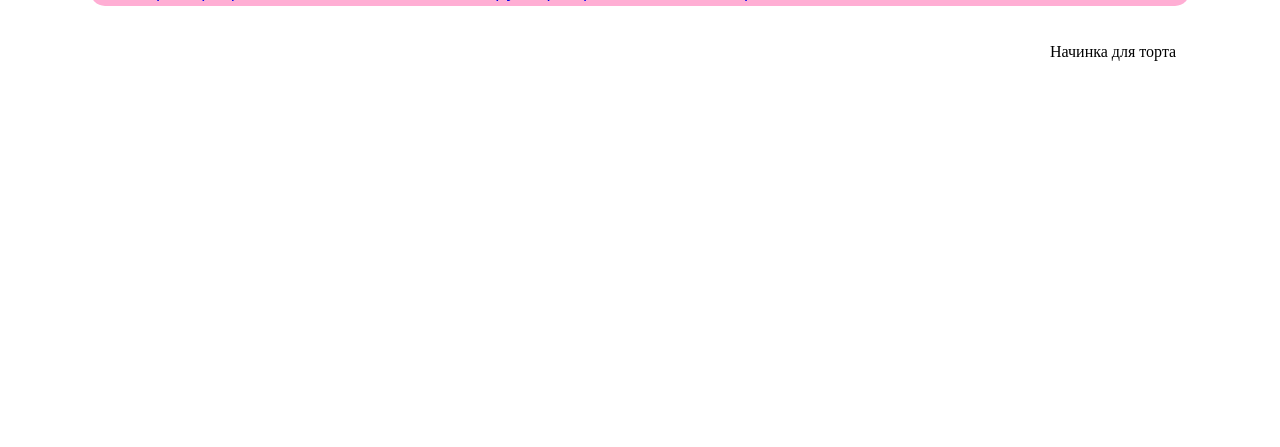
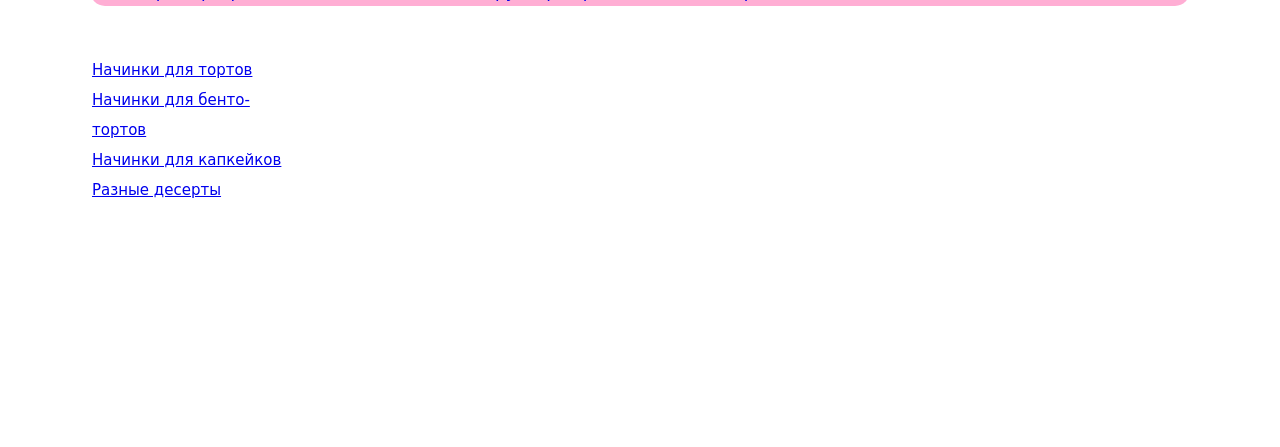
Before and after one commit to Trivium1999/candy, a Django app: page /filling/ in a window 1280 px wide. Shown: the part 140-587 px from the top of the page. Run offline with Django 4.2, Linux system fonts and the light colour scheme; data that the repository does not hold is empty.

Commit message:
начала делать теги для начинок

```diff
--- a/sweetshop/static/css/style.css
+++ b/sweetshop/static/css/style.css
@@ -182,14 +182,28 @@ ul.mainmenu li.last {float: right; padding: 0 40px 0 0;}
 
 .filling_example {
     display: grid;
+    grid-gap: 15px;
+    padding-top: 10px;
     width: -250px;
-    grid-template-columns: repeat(3, 1fr);
+    grid-template-columns: repeat(4, 1fr);
 }
 
 .sidenav {
+    grid-column-start: 1;
+    grid-column-end: 2;
     width: 200px;
-    right: 30px;
-    position: fixed;
+    left: 30px;
+}
+
+.sidenav_list {
+    margin: 2px;
+    font-size: 15px;
+    font-family: Comic Sans MS, Tahoma, Arial;
+}
+
+.sidenav_list li {
+    list-style-type: none;
+    line-height: 2;
 }
 
 .dessert_filling_card {
--- a/sweetshop/templates/desserts/filling.html
+++ b/sweetshop/templates/desserts/filling.html
@@ -10,9 +10,12 @@
 <div class="filling_example">
 
     <div class="sidenav">
-
-    <span>Начинка для торта</span>
-
+     <ul class="sidenav_list">
+      <li><a href="#">Начинки для тортов</li></a>
+      <li><a href="#">Начинки для бенто-тортов</li></a>
+      <li><a href="#">Начинки для капкейков</li></a>
+      <li><a href="#">Разные десерты</li></a>
+    </ul>
     </div>
         {% for obj in objects %}
         <div class="dessert_filling_card">
```
